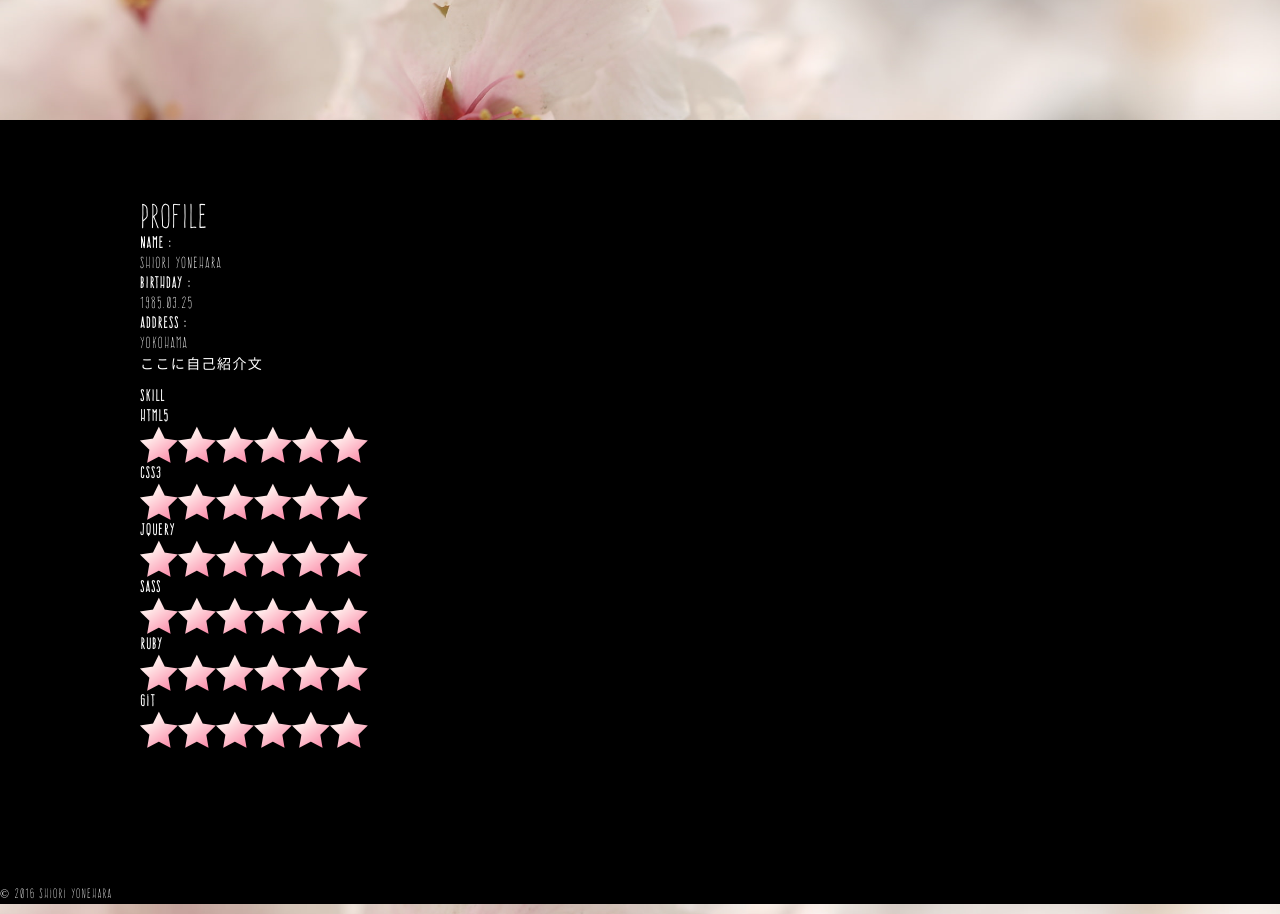
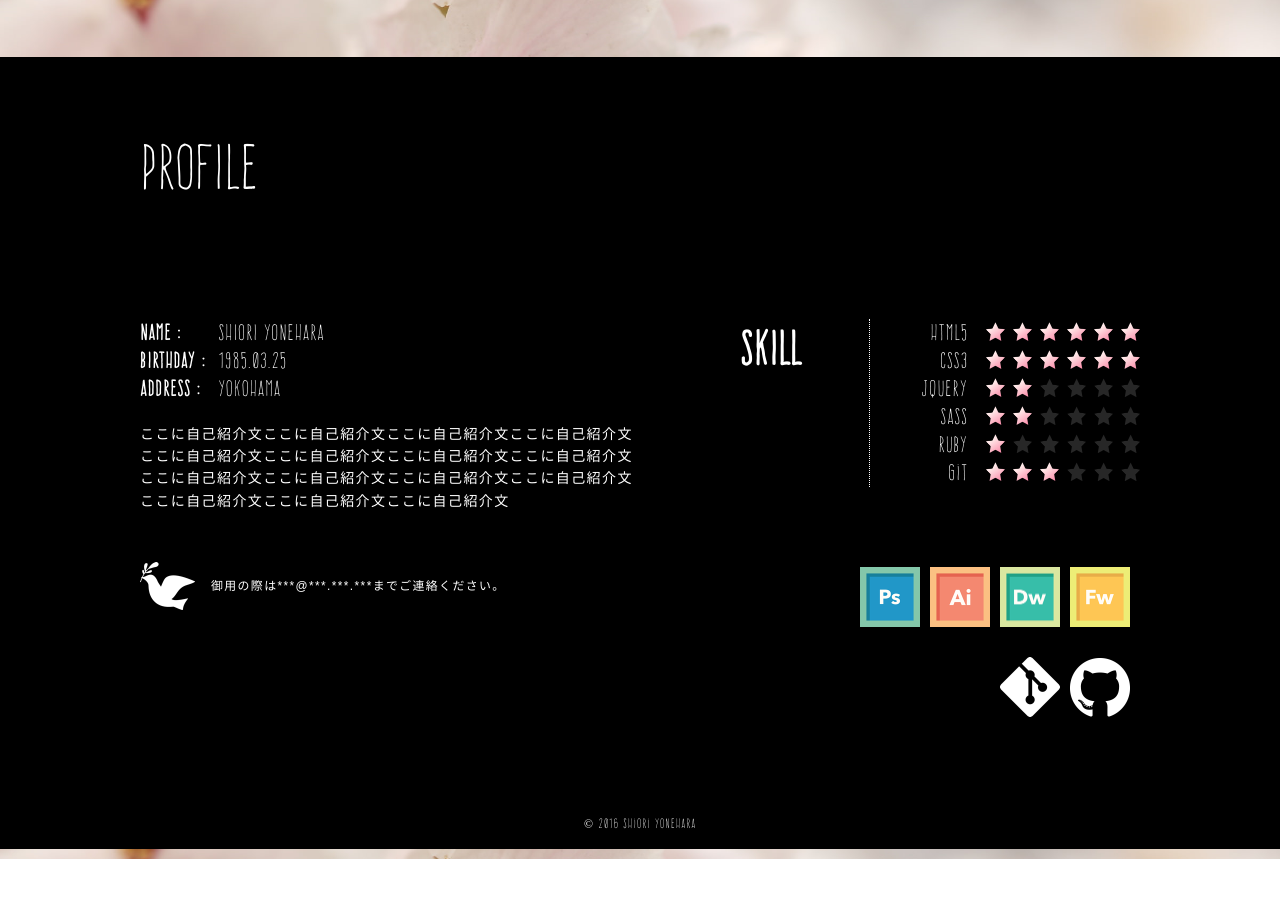
Before and after one commit to shioriyonehara/shioriyonehara.github.io, a plain HTML site: page index.html in a window 1280 px wide. Shown: the part 2940-3854 px from the top of the page. After the commit the page ends 3799 px from the top, so only its background shows below. Drawn offline with nearby package versions, Linux system fonts and the light colour scheme; files whose address does not match are found by name.

Commit message:
Introduce footer

```diff
--- a/css/common.css
+++ b/css/common.css
@@ -1,5 +1,5 @@
 /* reset */
-h1,h2,h3,h4,h5,h6,
+body,h1,h2,h3,h4,h5,h6,
 ul,ol,li,dl,dt,dd {
   margin: 0;
   padding: 0;
@@ -17,6 +17,10 @@ a:active { color: #fff; }
     clear: both;
     display: block;
 }
+
+.txt_r { text-align: right;}
+.txt_l { text-align: left;}
+
 
 /* fontの指定 */
 
--- a/css/index.css
+++ b/css/index.css
@@ -110,7 +110,10 @@ body {
   text-align: center;
   border-bottom: 2px solid #fff;
   font-size: 3em;
-  padding-top: 180px;
+  padding: 180px 0 4px;
+}
+#works_area li {
+  float: left;
 }
 #works_area .link_arrow_w,
 #works_area .link_arrow_w img {
@@ -127,14 +130,92 @@ footer {
   background-color: #000;
   padding-top: 80px;
 }
+footer h2 {
+  font-size: 4em;
+  margin-bottom: 120px;
+
+}
 footer #profile_area {
   max-width: 1000px;
   width: 100%;
-  margin: 0 auto;
+  margin: 0 auto 80px;
+}
+#profile_area .profile_prof {
+  width: 50%;
+  float: left;
+}
+#profile_area .profile_prof dl {
+  font-size: 1.4em;
+  margin-bottom: 20px;
+}
+#profile_area .profile_prof dt {
+  float: left;
+  width: 4em;
+}
+#profile_area .profile_prof dd {
+  padding-left: 4em;
+}
+#profile_area .profile_prof_comment {
+  margin-bottom: 50px;
+}
+#profile_area .profile_prof #mail img {
+  width: 55px;
+  height: 48px;
+  margin-right: 16px;
 }
 
+#profile_area .profile_skill {
+  width: 40%;
+  float: right;
+}
+#profile_area .profile_skill > dl {
+  margin-bottom: 80px;
+}
+#profile_area .profile_skill > dl > dt {
+  float: left;
+  font-size: 3em;
+}
+#profile_area .profile_skill > dl > dd {
+  font-size: 1.4em;
+  padding-left: 6.6em;
+}
+#profile_area .skill_list ul {
+  border-left: 1px dotted #fff;
+}
+#profile_area .skill_list_item {
+  display: inline-block;
+  padding-right: 10px;
+}
+#profile_area .skill_list li img {
+  width: 19px;
+  height: 19px;
+  margin-left: 8px;
+}
+#profile_area .skill_icon {
 
+}
+#profile_area .skill_icon_adobe li {
+  float: right;
+  margin-right: 10px;
+  margin-bottom: 30px;
+}
+#profile_area .skill_icon_adobe li img {
+  width: 60px;
+  height: 60px;
+}
+#profile_area .skill_icon_other li {
+  float: right;
+  margin-right: 10px;
+}
+#profile_area .skill_icon_other li img {
+  width: 60px;
+  height: 60px;
+}
 
+footer .copyright {
+  text-align: center;
+  padding: 15px 0;
+}
 
 
 
--- a/index.html
+++ b/index.html
@@ -35,7 +35,7 @@
       <ul class="clearfix">
         <li><a href="#works_area">WORKS</a></li>
         <li><a href="#profile_area">PROFILE</a></li>
-        <li><a href="#">CONTACT</a></li>
+        <li><a href="#mail">CONTACT</a></li>
       </ul>
     </nav>
   </section><!-- //#gnav_area -->
@@ -46,7 +46,7 @@
         <h2>WORKS</h2>
         <div class="works_content">
           <h3>Ruby on Rails</h3>
-          <ul>
+          <ul class="clearfix">
             <li><a href=""><img src="" alt=""></a></li>
             <li><a href=""><img src="" alt=""></a></li>
             <li><a href=""><img src="" alt=""></a></li>
@@ -54,59 +54,54 @@
           </ul>
         </div>
       </div><!-- //works_content -->
-      <a class="link_arrow_w" href="#profile_area"><img src="img/arrow_w.png" alt=""></a>
+      <a class="link_arrow_w" href="#footer"><img src="img/arrow_w.png" alt=""></a>
     </div>
   </section><!-- //#works_area -->
 
-  <footer>
+  <footer id="footer">
     <section id="profile_area">
       <h2>PROFILE</h2>
-      <div class="inner">
+      <div class="inner clearfix">
         <section class="profile_prof">
-          <dl class="font_frente">
+          <dl class="font_frente clearfix">
             <dt>NAME : </dt><dd>SHIORI YONEHARA</dd>
             <dt>BIRTHDAY : </dt><dd>1985.03.25</dd>
             <dt>ADDRESS : </dt><dd>YOKOHAMA</dd>
           </dl>
-          <p>ここに自己紹介文</p>
+          <p class="profile_prof_comment">ここに自己紹介文ここに自己紹介文ここに自己紹介文ここに自己紹介文ここに自己紹介文ここに自己紹介文ここに自己紹介文ここに自己紹介文ここに自己紹介文ここに自己紹介文ここに自己紹介文ここに自己紹介文ここに自己紹介文ここに自己紹介文ここに自己紹介文</p>
+          <p id="mail"><img src="img/footer/icon_hato.png" alt="mail画像"></img><small>御用の際は***@***.***.***までご連絡ください。</small></p>
         </section>
 
         <section class="profile_skill">
-          <dl class="font_frente">
+          <dl class="font_frente clearfix">
             <dt>SKILL</dt>
             <dd class="skill_list">
-              <dl>
-                <dt>HTML5</dt>
-                <dd><img src="/img/footer/skill_icon_star_on.png"><img src="/img/footer/skill_icon_star_on.png"><img src="/img/footer/skill_icon_star_on.png"><img src="/img/footer/skill_icon_star_on.png"><img src="/img/footer/skill_icon_star_on.png"><img src="/img/footer/skill_icon_star_on.png"></dd>
-                <dt>CSS3</dt>
-                <dd><img src="/img/footer/skill_icon_star_on.png"><img src="/img/footer/skill_icon_star_on.png"><img src="/img/footer/skill_icon_star_on.png"><img src="/img/footer/skill_icon_star_on.png"><img src="/img/footer/skill_icon_star_on.png"><img src="/img/footer/skill_icon_star_on.png"></dd>
-                <dt>jQuery</dt>
-                <dd><img src="/img/footer/skill_icon_star_on.png"><img src="/img/footer/skill_icon_star_on.png"><img src="/img/footer/skill_icon_star_on.png"><img src="/img/footer/skill_icon_star_on.png"><img src="/img/footer/skill_icon_star_on.png"><img src="/img/footer/skill_icon_star_on.png"></dd>
-                <dt>sass</dt>
-                <dd><img src="/img/footer/skill_icon_star_on.png"><img src="/img/footer/skill_icon_star_on.png"><img src="/img/footer/skill_icon_star_on.png"><img src="/img/footer/skill_icon_star_on.png"><img src="/img/footer/skill_icon_star_on.png"><img src="/img/footer/skill_icon_star_on.png"></dd>
-                <dt>Ruby</dt>
-                <dd><img src="/img/footer/skill_icon_star_on.png"><img src="/img/footer/skill_icon_star_on.png"><img src="/img/footer/skill_icon_star_on.png"><img src="/img/footer/skill_icon_star_on.png"><img src="/img/footer/skill_icon_star_on.png"><img src="/img/footer/skill_icon_star_on.png"></dd>
-                <dt>Git</dt>
-                <dd><img src="/img/footer/skill_icon_star_on.png"><img src="/img/footer/skill_icon_star_on.png"><img src="/img/footer/skill_icon_star_on.png"><img src="/img/footer/skill_icon_star_on.png"><img src="/img/footer/skill_icon_star_on.png"><img src="/img/footer/skill_icon_star_on.png"></dd>
-              </dl>
+              <ul class="txt_r">
+                <li><span class="skill_list_item">HTML5</span><span><img src="img/footer/skill_icon_star_on.png"><img src="img/footer/skill_icon_star_on.png"><img src="img/footer/skill_icon_star_on.png"><img src="img/footer/skill_icon_star_on.png"><img src="img/footer/skill_icon_star_on.png"><img src="img/footer/skill_icon_star_on.png"></span></li>
+                <li><span class="skill_list_item">CSS3</span><span><img src="img/footer/skill_icon_star_on.png"><img src="img/footer/skill_icon_star_on.png"><img src="img/footer/skill_icon_star_on.png"><img src="img/footer/skill_icon_star_on.png"><img src="img/footer/skill_icon_star_on.png"><img src="img/footer/skill_icon_star_on.png"></span></li>
+                <li><span class="skill_list_item">jQuery</span><span><img src="img/footer/skill_icon_star_on.png"><img src="img/footer/skill_icon_star_on.png"><img src="img/footer/skill_icon_star_off.png"><img src="img/footer/skill_icon_star_off.png"><img src="img/footer/skill_icon_star_off.png"><img src="img/footer/skill_icon_star_off.png"></span></li>
+                <li><span class="skill_list_item">sass</span><span><img src="img/footer/skill_icon_star_on.png"><img src="img/footer/skill_icon_star_on.png"><img src="img/footer/skill_icon_star_off.png"><img src="img/footer/skill_icon_star_off.png"><img src="img/footer/skill_icon_star_off.png"><img src="img/footer/skill_icon_star_off.png"></span></li>
+                <li><span class="skill_list_item">Ruby</span><span><img src="img/footer/skill_icon_star_on.png"><img src="img/footer/skill_icon_star_off.png"><img src="img/footer/skill_icon_star_off.png"><img src="img/footer/skill_icon_star_off.png"><img src="img/footer/skill_icon_star_off.png"><img src="img/footer/skill_icon_star_off.png"></span></li>
+                <li><span class="skill_list_item">Git</span><span><img src="img/footer/skill_icon_star_on.png"><img src="img/footer/skill_icon_star_on.png"><img src="img/footer/skill_icon_star_on.png"><img src="img/footer/skill_icon_star_off.png"><img src="img/footer/skill_icon_star_off.png"><img src="img/footer/skill_icon_star_off.png"></span></li>
+              </ul>
             </dd>
           </dl>
           <div class="skill_icon">
-            <ul class="skill_icon_adobe">
-              <li><img src="" alt=""></li>
-              <li><img src="" alt=""></li>
-              <li><img src="" alt=""></li>
-              <li><img src="" alt=""></li>
+            <ul class="skill_icon_adobe clearfix">
+              <li><img src="img/footer/skill_icon_fw.png" alt="Fireworksアイコン画像"></li>
+              <li><img src="img/footer/skill_icon_dw.png" alt="Dreamweaverアイコン画像"></li>
+              <li><img src="img/footer/skill_icon_ai.png" alt="Illustratorアイコン画像"></li>
+              <li><img src="img/footer/skill_icon_ps.png" alt="Photoshopアイコン画像"></li>
             </ul>
-            <ul class="skill_icon_other">
-              <li><img src="" alt=""></li>
-              <li><img src="" alt=""></li>
+            <ul class="skill_icon_other clearfix">
+              <li><a href="https://github.com/shioriyonehara" target="_brank"><img src="img/footer/skill_icon_github.png" alt="githubアイコン画像"></a></li>
+              <li><img src="img/footer/skill_icon_git.png" alt="gitアイコン画像"></li>
             </ul>
           </div><!-- //.skill_icon -->
         </section><!-- //.profile_skill -->
       </div>
     </section><!-- //#profile_area -->
-    <p class="font_frente"><small>&copy; 2016 Shiori Yonehara</small></p>
+    <p class="font_frente copyright"><small>&copy; 2016 Shiori Yonehara</small></p>
   </footer>
 
 
```
